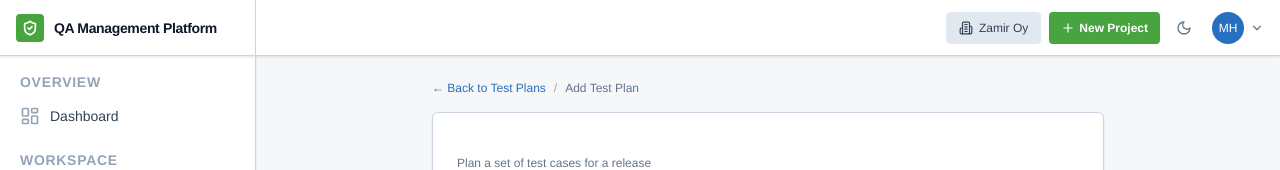
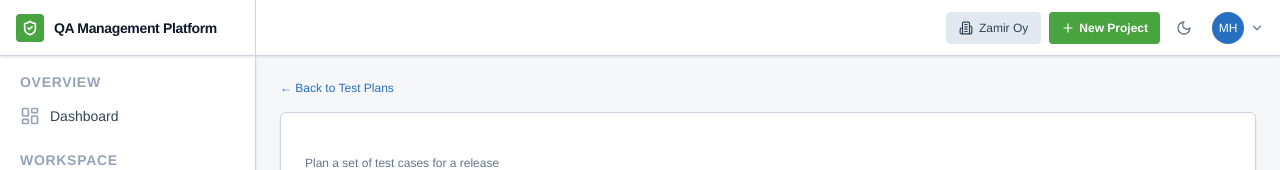
Before and after one commit to engmilo/qa-management-platform, a Next.js app: page /test-plans/new in a window 1280 px wide. Shown: the top 170 px of the page. Built offline with nearby package versions, Linux system fonts and the light colour scheme; no server answers.

Commit message:
Fix: Add Test Plan full width, breadcrumb cleanup

```diff
--- a/src/app/test-plans/new/page.tsx
+++ b/src/app/test-plans/new/page.tsx
@@ -111,11 +111,9 @@ export default function NewTestPlanPage() {
       <div className="flex-1 flex flex-col overflow-hidden">
         <Header />
         <main className="flex-1 overflow-y-auto p-6">
-          <div className="max-w-2xl mx-auto">
+          <div className="w-full max-w-none">
             <div className="flex items-center gap-2 text-xs mb-4">
               <Link href="/test-plans" className="text-[#276fbf] dark:text-[#4da3ff] hover:underline">← Back to Test Plans</Link>
-              <span className="text-slate-400">/</span>
-              <span className="text-slate-500 dark:text-slate-400">Add Test Plan</span>
             </div>
 
             <div className="bg-white dark:bg-[#182232] border border-[#d8dee4] dark:border-[#28374d] rounded-md overflow-hidden">
```
